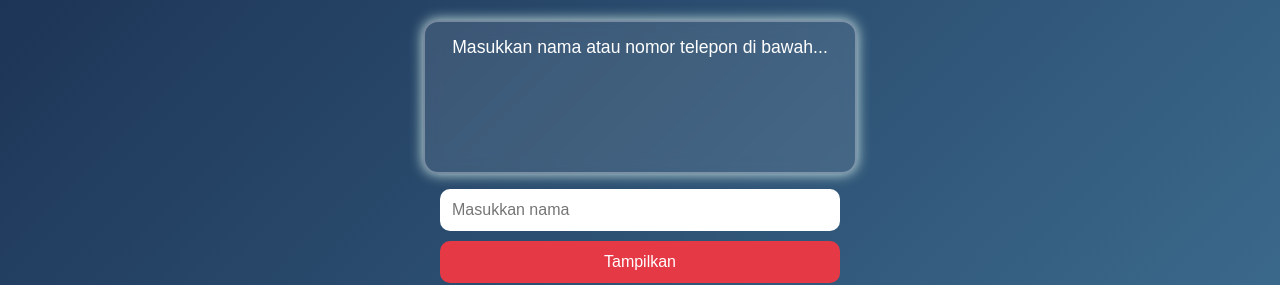
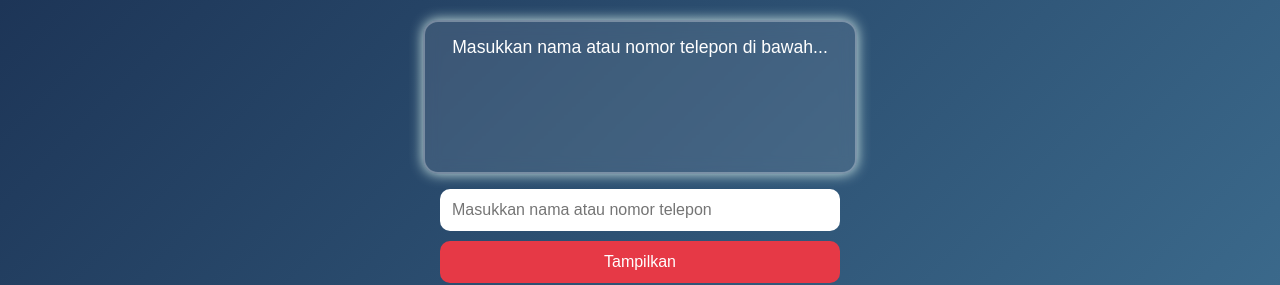
Before and after one commit to inigamingyah/anjay, a plain HTML site: page index.html in a window 1280 px wide. Shown: the top 285 px of the page. Drawn offline with Linux system fonts and the light colour scheme.

Commit message:
Update index.html

```diff
--- a/index.html
+++ b/index.html
@@ -101,7 +101,7 @@
   </div>
 
   <div class="controls">
-    <input type="text" id="nameInput" placeholder="Masukkan nama">
+    <input type="text" id="nameInput" placeholder="Masukkan nama atau nomor telepon">
     <button id="showBtn">Tampilkan</button>
     <button id="callBtn">Telepon Korban</button>
   </div>
```
